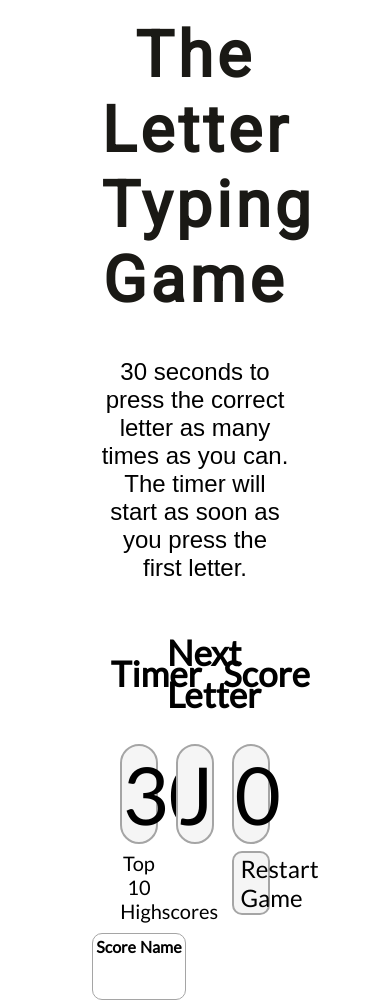
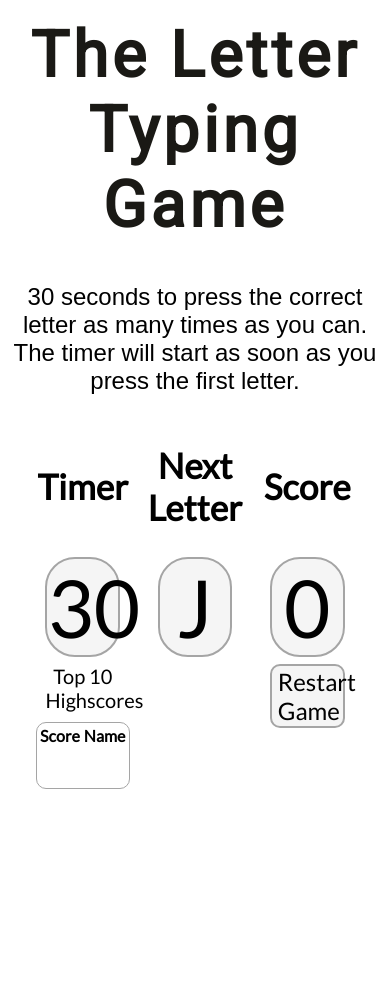
Before and after one commit to PawelKusnierek/LetterTypingGame, a PHP site: page /src/homepage.html in a window 390 px wide. After the commit the page ends 789 px from the top, so only its background shows below. Run offline with PHP 8.4, Linux system fonts and the light colour scheme; lists and menus that the app fills with data are empty.

Commit message:
adding media queries for better displaying on mobile

```diff
--- a/src/style.css
+++ b/src/style.css
@@ -1,7 +1,6 @@
 :root {
     --background-color: #f5f5f5;
     --border: 2px solid #a5a5a5;
-;
 }
 
 .flex-container {
@@ -259,3 +258,53 @@ table {
     font-family: 'Lato', sans-serif;
     font-size:1.5rem;
 }
+
+@media only screen and (max-width: 1000px) {
+    .flex-item:nth-child(1) {
+        width: 100%;
+    }
+
+    .flex-item:nth-child(2) {
+        width: 100%;
+    }
+
+    .heading-item:nth-child(1) {
+        width: 30%;
+    }
+
+    .heading-item:nth-child(2) {
+        width: 30%;
+    }
+
+    .heading-item:nth-child(3) {
+        width: 30%;
+    }
+
+    .box-item:nth-child(1) {
+        width: 20%;
+        margin-right: 10%;
+    }
+
+    .box-item:nth-child(2) {
+        width: 20%;
+    }
+
+    .box-item:nth-child(3) {
+        width: 20%;
+        margin-left: 10%;
+    }
+
+    .bottom-item:nth-child(1) {
+        width: 20%;
+        margin-right: 6%;
+    }
+
+    .bottom-item:nth-child(2) {
+        width: 28%;
+    }
+
+    .bottom-item:nth-child(3) {
+        width: 20%;
+        margin-left: 6%;
+    }
+}
```
